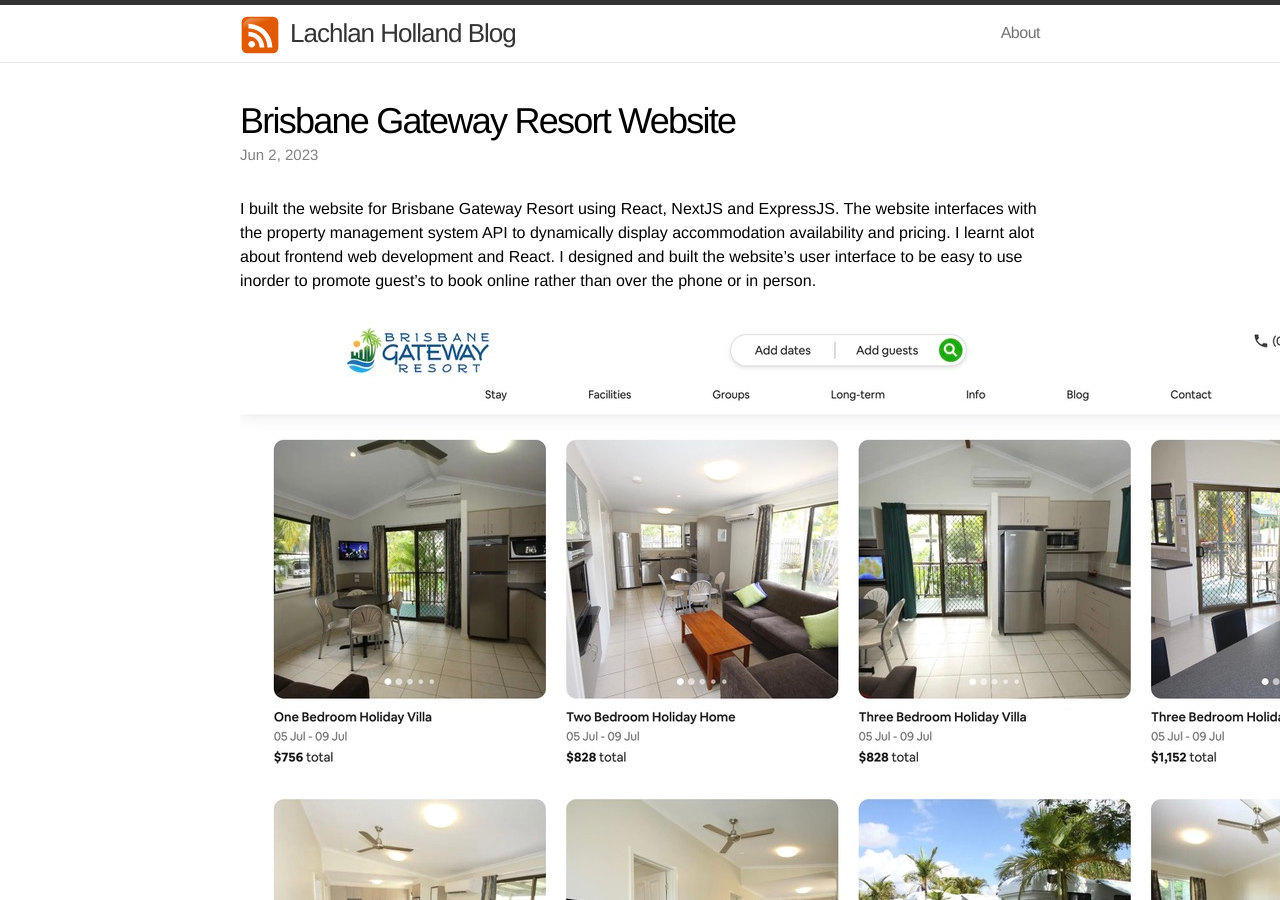
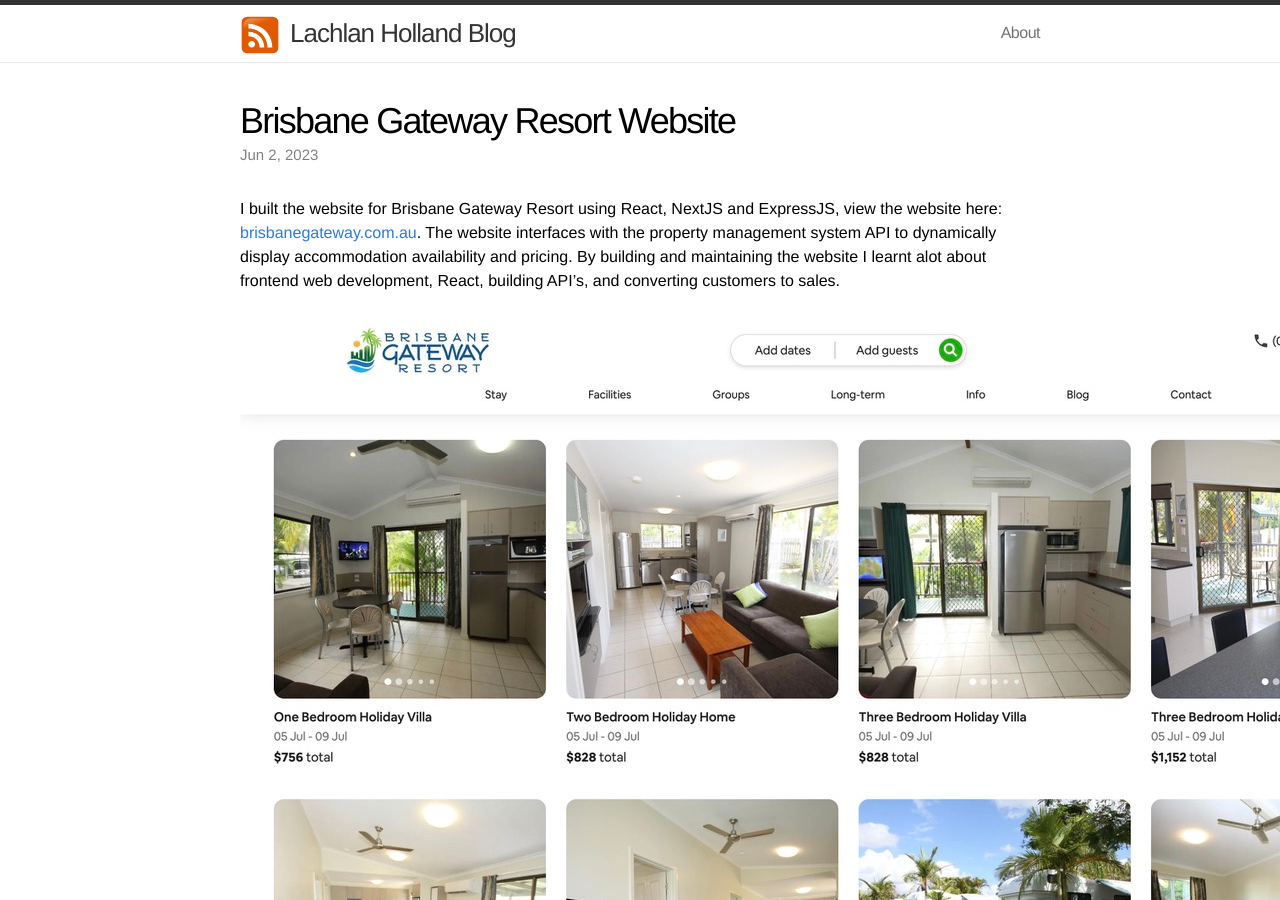
Before and after one commit to lachlanholland1/lachlan-holland-blog, a Jekyll site: the page built from _posts/2023-07-02-brisbane-gateway-resort-website copy.markdown, in a window 1280 px wide and 900 px high. Built offline with Jekyll 4.4.1, drawn with Linux system fonts in a browser that asks for light colours; comment, search, counter and statistics services are not loaded.

Commit message:
update to brisbane gateway blog post

```diff
--- a/_posts/2023-07-02-brisbane-gateway-resort-website copy.markdown
+++ b/_posts/2023-07-02-brisbane-gateway-resort-website copy.markdown
@@ -6,7 +6,9 @@
 date:   2023-06-02 19:42:36 +1000
 ---
 
-I built the website for Brisbane Gateway Resort using React, NextJS and ExpressJS. The website interfaces with the property management system API to dynamically display accommodation availability and pricing. I learnt alot about frontend web development and React. I designed and built the website's user interface to be easy to use inorder to promote guest's to book online rather than over the phone or in person.
+
+
+I built the website for Brisbane Gateway Resort using React, NextJS and ExpressJS, view the website here: <a href="https://brisbanegateway.com.au/" >brisbanegateway.com.au</a>. The website interfaces with the property management system API to dynamically display accommodation availability and pricing. By building and maintaining the website I learnt alot about frontend web development, React, building API's, and converting customers to sales.
 
 <img src="/assets/brisbane_gateway_resort_website/stay_desktop.jpeg" class="styled-image">
 <img src="/assets/brisbane_gateway_resort_website/stay_mobile.jpeg" class="styled-image">
```
